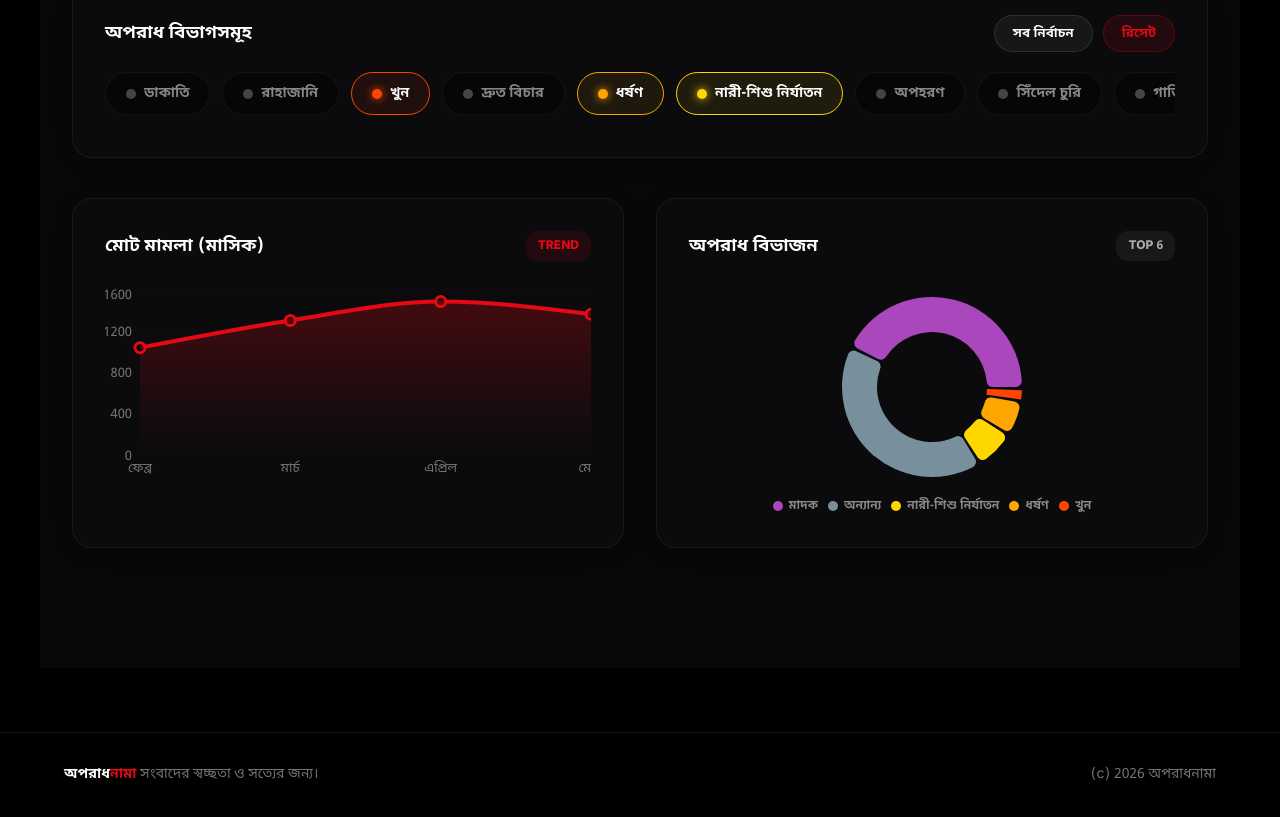
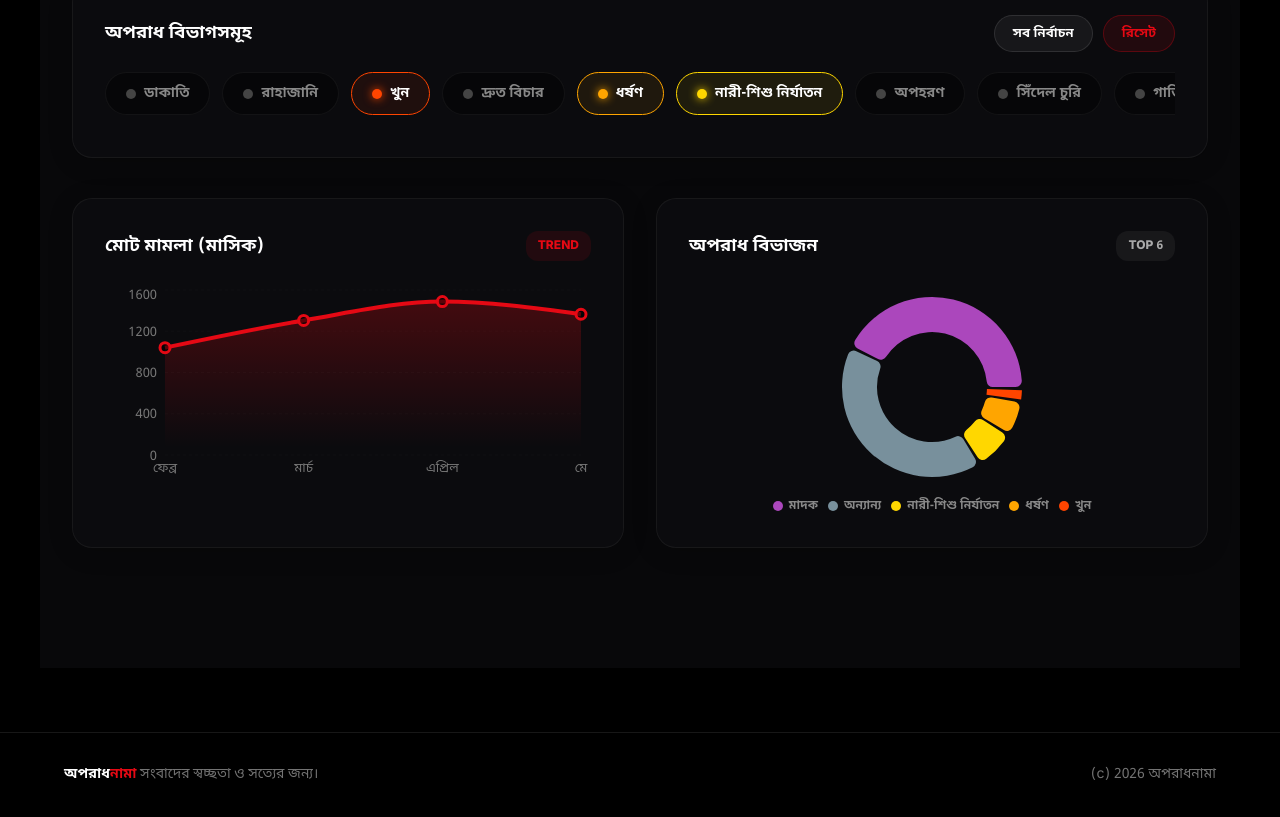
Before and after one commit to oporadhnama/oporadhnama, a Next.js app in the folder frontend/: page /graphs in a window 1280 px wide. Shown: the part 1224-2041 px from the top of the page. Built offline with nearby package versions, Linux system fonts and the light colour scheme.

Commit message:
Fix graphs far

```diff
--- a/frontend/src/components/Graphs.jsx
+++ b/frontend/src/components/Graphs.jsx
@@ -213,7 +213,7 @@ export default function Graphs() {
   // Increased chart height for mobile to avoid feeling squashed
   const CH = isMobile ? 400 : 450;
   const margin = isMobile
-    ? { top: 10, right: 10, left: -10, bottom: 0 }
+    ? { top: 10, right: 15, left: 0, bottom: 0 }
     : { top: 15, right: 25, left: 0, bottom: 5 };
   // Increased axis font size
   const axFs = isMobile ? 13 : 14;
@@ -645,7 +645,7 @@ export default function Graphs() {
             <div style={{ width: '100%', overflow: 'hidden' }}>
               {mounted ? (
                 <ResponsiveContainer width="100%" height={200}>
-                  <AreaChart data={RAW_DATA.filter(d => selMonths.has(d.month))} margin={{ top: 5, right: 0, left: -25, bottom: 0 }}>
+                  <AreaChart data={RAW_DATA.filter(d => selMonths.has(d.month))} margin={{ top: 5, right: 10, left: 0, bottom: 0 }}>
                     <defs>
                       <linearGradient id="tg-mini" x1="0" y1="0" x2="0" y2="1">
                         <stop offset="5%" stopColor="#E50914" stopOpacity={0.4} />
```
